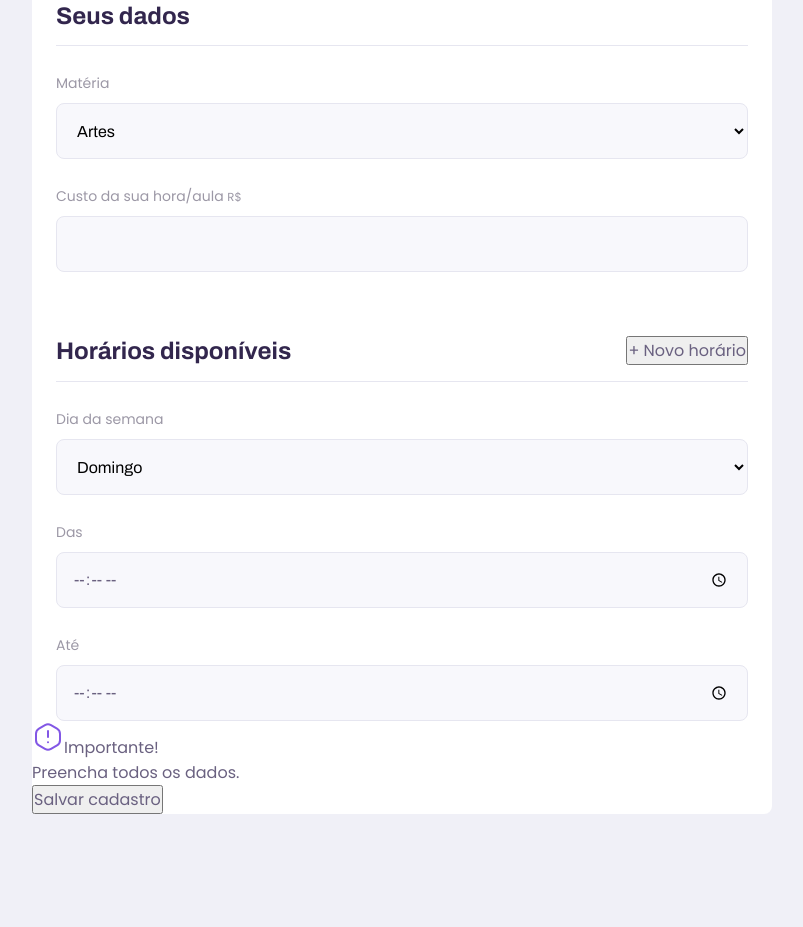
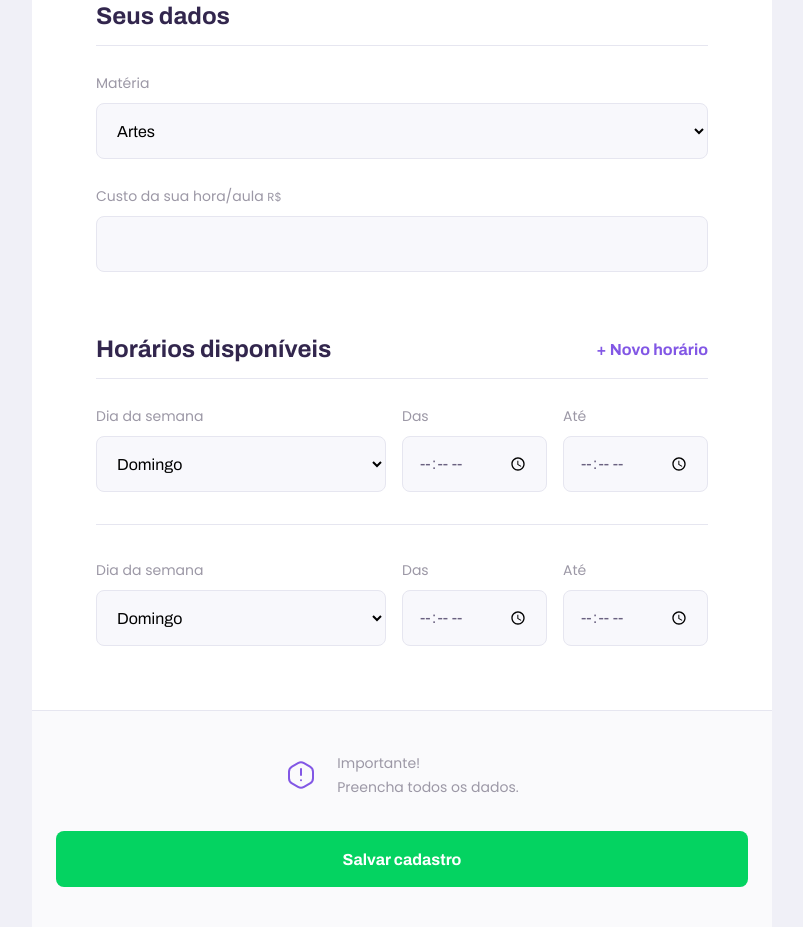
Before and after one commit to caiofov/Proffy-NLW2, a plain HTML site: page give-classes.html in a window 1280 px wide. Shown: the part 1015-1942 px from the top of the page, without its empty margins (238-1041 px from the left). Before the commit the page ends 1829 px from the top, so only its background shows below. Drawn offline with Linux system fonts and the light colour scheme.

Commit message:
day 3 55:00

```diff
--- a/give-classes.html
+++ b/give-classes.html
@@ -91,10 +91,41 @@
 
                 </fieldset>
 
-                <fieldset>
+                <fieldset id="schedule-items">
                     <legend>Horários disponíveis
                         <button id="add-time">+ Novo horário</button>
                     </legend>
+
+                    <div class="schedule-item">
+
+                        <div class="select-block">
+                            <label for="weekday">Dia da semana</label>
+
+                            <select name="weekday[]" required>
+                            <!--Os colchetes indicam que o campo pode vir com mais de um valor (vai servir pro backend agrupar os valores)-->
+                                <option value="" disabled="" hidden="">Selecione uma opção</option>
+                                <option value="0">Domingo</option>
+                                <option value="1">Segunda-feira</option>
+                                <option value="2">Terça-feira</option>
+                                <option value="3">Quarta-feira</option>
+                                <option value="4">Quinta-feira</option>
+                                <option value="5">Sexta-feira</option>
+                                <option value="6">Sábado</option>
+                            </select>
+
+                        </div>
+
+                        <div class="input-block">
+                            <label for="time_from">Das</label>
+                            <input type="time" name="time_from[]" required>
+                        </div>
+
+                        <div class="input-block">
+                            <label for="time_to">Até</label>
+                            <input type="time" name="time_to[]" required>
+                        </div>
+
+                    </div>
 
                     <div class="schedule-item">
 
@@ -135,7 +166,7 @@
                     <img src="images/icons/warning.svg" alt="Aviso importante">Importante!
                     <br>Preencha todos os dados.
                 </p>
-                <button type="submit" form="create-class">Salvar cadastro</button> <!--Importante colocar o ID do form-->
+                <button type="submit" form="create-class">Salvar cadastro</button> <!--Importante colocar o ID do form, já que está fora do formulário-->
             </footer>
 
         </main>
--- a/styles/partials/page-give-classes.css
+++ b/styles/partials/page-give-classes.css
@@ -36,6 +36,26 @@
     border-bottom: 1px solid var(--color-line-in-white);
 }
 
+#page-give-classes fieldset legend button{
+    background: none;
+    border: 0;
+
+    color: var(--color-primary);
+
+    font: 700 1.6rem Archivo;
+
+    cursor: pointer;
+
+    transition: 1s;
+    /* Quando não coloca nada na transição, significa que quer que altere todas as propriedades que vierem a sofrer mudanças */
+
+}
+
+#page-give-classes fieldset legend button:hover{
+    color: var(--color-primary-dark);
+    transform: translateY(-5px);
+}
+
 #page-give-classes fieldset+fieldset{
     margin-top:  6.4rem;
 }
@@ -46,8 +66,81 @@
     margin-top: 2.4rem;
 }
 
+#page-give-classes main footer{
+    padding: 4rem 2.4rem;
+
+    background: var(--color-box-footer);
+    border-top: 1px solid var(--color-line-in-white);
+    margin-top: 6.4rem;
+}
+
+#page-give-classes main footer p{
+    display: flex;
+    align-items: center;
+    justify-content: center;
+
+    font-size: 1.4rem;
+    line-height: 2.4rem;
+
+    color: var(--color-text-complement);
+}
+
+#page-give-classes main footer p img{
+    margin-right: 2rem;
+}
+
+#page-give-classes main footer button{
+    width:100%;
+    height: 5.6rem;
+
+    background: var(--color-secondary);
+    color: var(--color-button-text);
+
+    border: 0;
+    border-radius: .8rem;
+    cursor: pointer;
+    font: 700 1.6rem Archivo;
+
+    display: flex;
+    align-items: center;
+    justify-content: center;
+
+    text-decoration: none;
+    transition: 0.2s;
+    margin-top: 3.2rem;
+}
+
+#page-give-classes main footer button:hover{
+    background-color: var(--color-secondary-dark);
+}
+
+/* A+B -> elemento A que for seguido do elemento B */
+.schedule-item+.schedule-item{
+    margin-top: 3.2rem;
+    padding-top: 3.2rem;
+
+    border-top: 1px solid var(--color-line-in-white);
+}
+
+/* mudanças para desktop */
 @media(min-width: 700px){
     #page-give-classes #container{
         max-width: 100vw;
     }
+
+    #page-give-classes .page-header .header-content{
+        margin-bottom: 0;
+    }
+    #page-give-classes main fieldset{
+        padding: 0 64px ;
+    }
+    .schedule-item{
+        display: grid;
+        grid-template-columns: 2fr 1fr 1fr;
+        column-gap: 1.6rem;
+    }
+    #page-give-classes #schedule-items .input-block + .input-block,
+    #page-give-classes #schedule-items .select-block + .input-block{
+        margin-top:0 ;
+    }
 }
```
